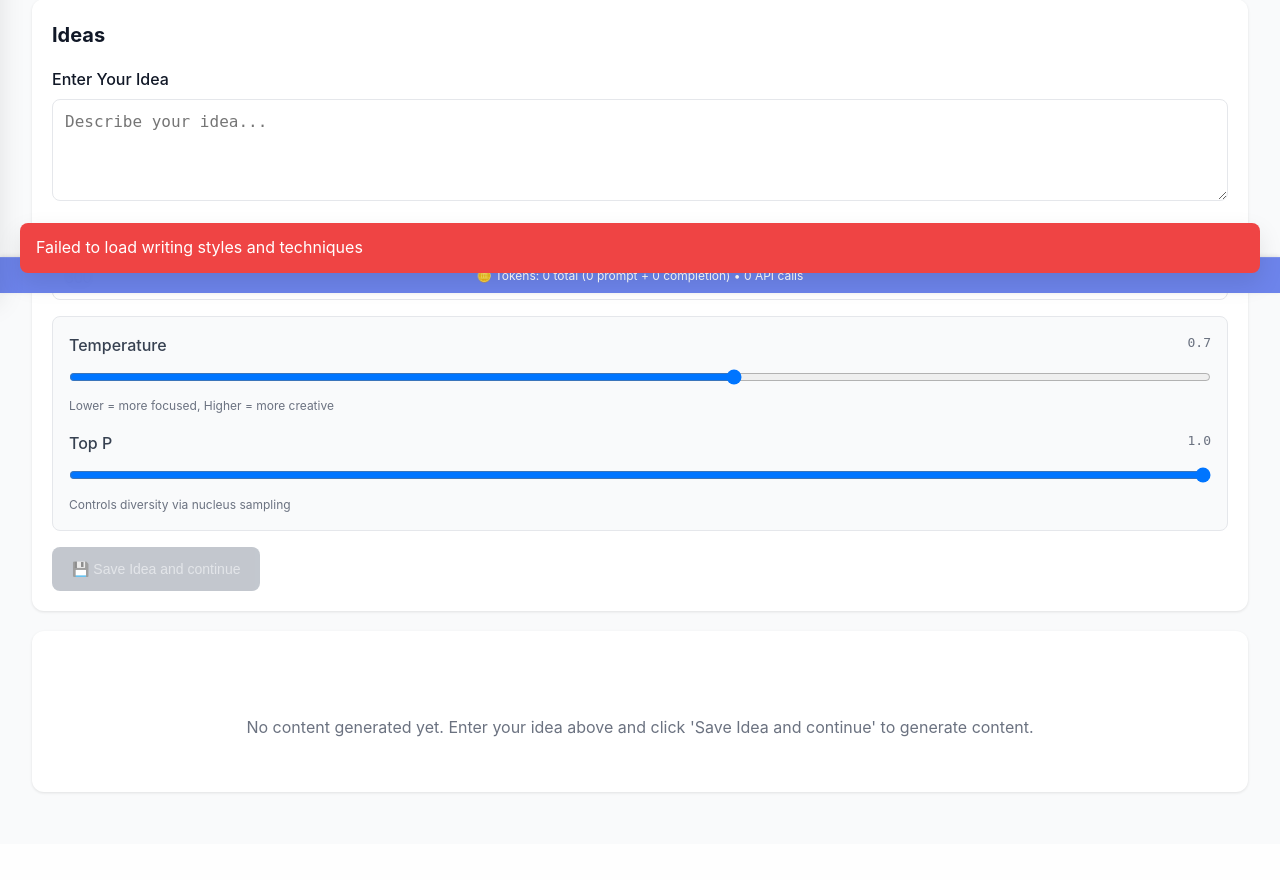
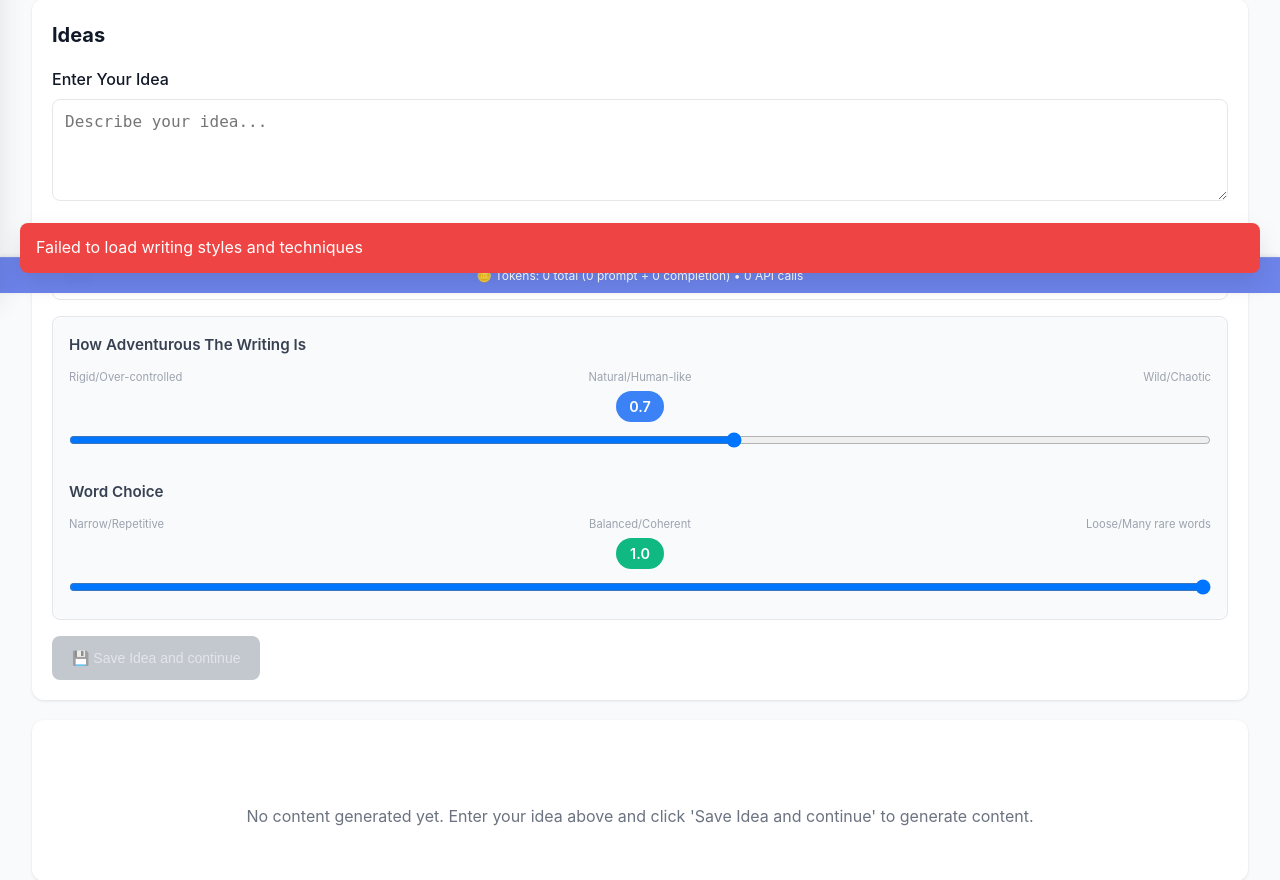
Before and after one commit to tnndbtc/agent, a Django app: template novel_web/frontend/templates/novels/project_detail.html in a window 1280 px wide. Shown: the part 507-1387 px from the top of the page. Before the commit the page ends 1301 px from the top, so only its background shows below. Run offline with Django 5.2, Linux system fonts and the light colour scheme; the template is opened without the code that fills it, so the values that code supplies are empty; parts of the project's set-up code (start-up, migrations or seed data) failed here and were passed over.

Commit message:
enhance visualization

```diff
--- a/novel_web/frontend/templates/novels/project_detail.html
+++ b/novel_web/frontend/templates/novels/project_detail.html
@@ -80,11 +80,30 @@
 
                 <!-- Generation Parameters -->
                 <div class="generation-params" style="margin: 1rem 0; padding: 1rem; background-color: #f9fafb; border-radius: 8px; border: 1px solid #e5e7eb;">
-                    <div class="param-group" style="margin-bottom: 1rem;">
-                        <label for="temperatureSlider" style="display: flex; justify-content: space-between; margin-bottom: 0.5rem; font-weight: 500; color: #374151;">
-                            <span>{% trans "Temperature" %}</span>
-                            <span id="temperatureValue" style="color: #6b7280; font-family: monospace;">0.7</span>
-                        </label>
+                    <!-- Temperature Slider -->
+                    <div class="param-group" style="margin-bottom: 1.5rem;">
+                        <div style="font-weight: 600; color: #374151; margin-bottom: 0.75rem; font-size: 0.95rem;">
+                            {% trans "How Adventurous The Writing Is" %}
+                        </div>
+
+                        <!-- Contextual labels above slider -->
+                        <div style="display: flex; justify-content: space-between; margin-bottom: 0.25rem; font-size: 0.7rem; color: #9ca3af;">
+                            <span style="text-align: left; flex: 1;">
+                                {% trans "Rigid/Over-controlled" %}
+                            </span>
+                            <span style="text-align: center; flex: 1;">
+                                {% trans "Natural/Human-like" %}
+                            </span>
+                            <span style="text-align: right; flex: 1;">
+                                {% trans "Wild/Chaotic" %}
+                            </span>
+                        </div>
+
+                        <!-- Current value display (centered and highlighted) -->
+                        <div style="text-align: center; margin-bottom: 0.5rem;">
+                            <span id="temperatureValue" style="display: inline-block; background-color: #3b82f6; color: white; padding: 0.25rem 0.75rem; border-radius: 9999px; font-weight: 600; font-size: 0.9rem; min-width: 3rem;">0.7</span>
+                        </div>
+
                         <input
                             type="range"
                             id="temperatureSlider"
@@ -93,18 +112,34 @@
                             max="1.2"
                             step="0.1"
                             value="0.7"
-                            style="width: 100%;"
+                            style="width: 100%; cursor: pointer;"
                         />
-                        <div style="margin-top: 0.25rem; font-size: 0.75rem; color: #6b7280;">
-                            {% trans "Lower = more focused, Higher = more creative" %}
+                    </div>
+
+                    <!-- Top_p Slider -->
+                    <div class="param-group">
+                        <div style="font-weight: 600; color: #374151; margin-bottom: 0.75rem; font-size: 0.95rem;">
+                            {% trans "Word Choice" %}
                         </div>
-                    </div>
-
-                    <div class="param-group">
-                        <label for="topPSlider" style="display: flex; justify-content: space-between; margin-bottom: 0.5rem; font-weight: 500; color: #374151;">
-                            <span>{% trans "Top P" %}</span>
-                            <span id="topPValue" style="color: #6b7280; font-family: monospace;">1.0</span>
-                        </label>
+
+                        <!-- Contextual labels above slider -->
+                        <div style="display: flex; justify-content: space-between; margin-bottom: 0.25rem; font-size: 0.7rem; color: #9ca3af;">
+                            <span style="text-align: left; flex: 1;">
+                                {% trans "Narrow/Repetitive" %}
+                            </span>
+                            <span style="text-align: center; flex: 1;">
+                                {% trans "Balanced/Coherent" %}
+                            </span>
+                            <span style="text-align: right; flex: 1;">
+                                {% trans "Loose/Many rare words" %}
+                            </span>
+                        </div>
+
+                        <!-- Current value display (centered and highlighted) -->
+                        <div style="text-align: center; margin-bottom: 0.5rem;">
+                            <span id="topPValue" style="display: inline-block; background-color: #10b981; color: white; padding: 0.25rem 0.75rem; border-radius: 9999px; font-weight: 600; font-size: 0.9rem; min-width: 3rem;">1.0</span>
+                        </div>
+
                         <input
                             type="range"
                             id="topPSlider"
@@ -113,11 +148,8 @@
                             max="1.0"
                             step="0.1"
                             value="1.0"
-                            style="width: 100%;"
+                            style="width: 100%; cursor: pointer;"
                         />
-                        <div style="margin-top: 0.25rem; font-size: 0.75rem; color: #6b7280;">
-                            {% trans "Controls diversity via nucleus sampling" %}
-                        </div>
                     </div>
                 </div>
 
```
Also changed, not shown: novel_web/locale/zh_Hans/LC_MESSAGES/django.po, 1 other file.
